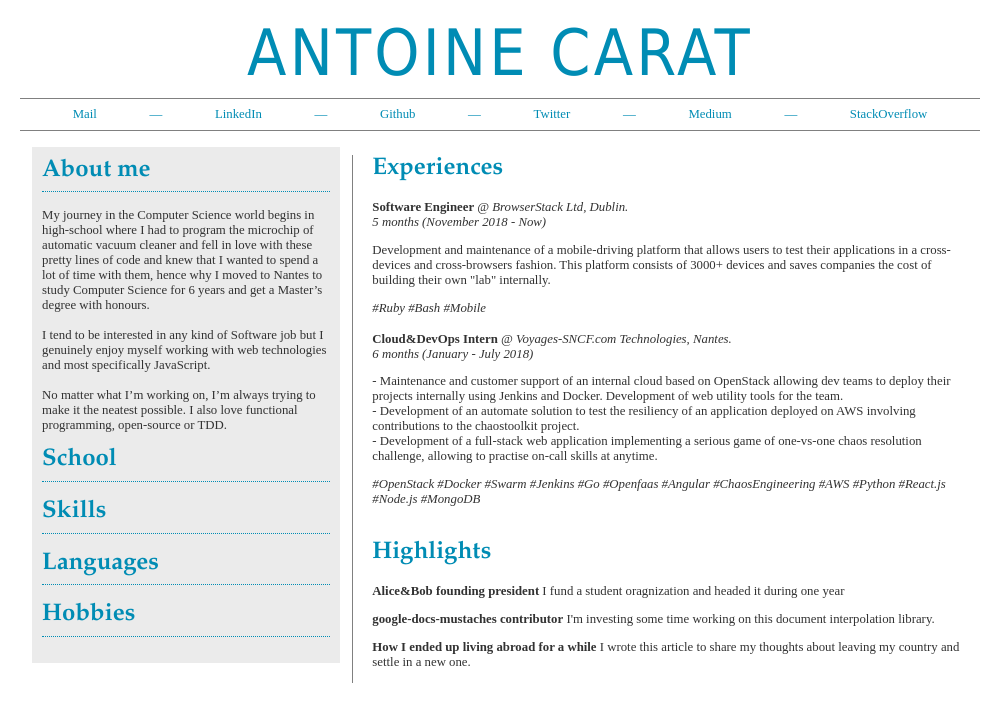
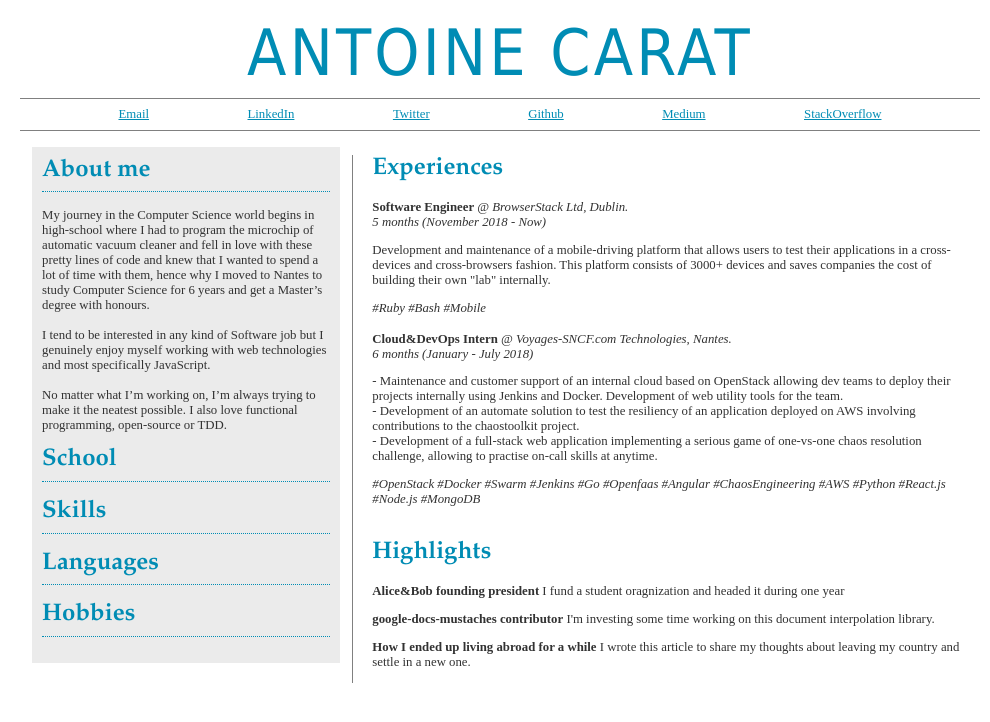
Before and after one commit to antoinecarat/antoinecarat.eu, a Vue app: page / in a window 1280 px wide. Shown: the top 722 px of the page, without its empty margins (140-1130 px from the left). Built offline with nearby package versions, Linux system fonts and the light colour scheme.

Commit message:
Extract header component

```diff
--- a/src/App.vue
+++ b/src/App.vue
@@ -1,19 +1,18 @@
 <template>
   <section class="box">
-    <div class="header" :class="{'active': loaded}">
-      <h1 class="big-title" @click="$router.push('/')">ANTOINE CARAT</h1>
-      <div class="contacts">
-        <span>Mail</span> — <span>LinkedIn</span> — <span>Github</span> — <span>Twitter</span> — <span>Medium</span> — <span>StackOverflow</span>
-      </div>
-    </div>
+    <Header :loaded=this.loaded />
     <router-view></router-view>
   </section>
 </template>
 
 <script>
+import Header from './components/Header/Header.vue'
 
 export default {
   name: 'App',
+  components: {
+    Header
+  },
   data () {
     return {
       loaded: false
@@ -32,45 +31,5 @@ export default {
     justify-content: center;
     align-items: center;
     width: 100%;
-
-    .header {
-      width: 75%;
-      text-align: center;
-      position: relative;
-      top: -25%;
-      opacity: 0;
-      transition: 300ms;
-
-      &.active {
-        top: 0;
-        opacity: 100;
-      }
-
-      .big-title {
-        color: #008cb4;
-        font-family: 'Tahoma', 'Myriad', 'Adora', 'Avenir', 'sans-serif';
-        font-size: 500%;
-        font-weight: 100;
-        letter-spacing: .2rem;
-        margin: 1rem 0 .5rem 0;
-        cursor: pointer;
-        &:hover {
-          color: darken($color: #008cb4, $amount: 5)
-        }
-      }
-
-      .contacts {
-        width: 100%;
-        padding: .5rem 0;
-        color: #008cb4;
-        border-top: 1px solid gray;
-        border-bottom: 1px solid gray;
-
-        display: flex;
-        flex-flow: row wrap;
-        justify-content: space-evenly;
-        align-items: center;
-      }
-    }
   }
 </style>
--- a/src/assets/sass/main.scss
+++ b/src/assets/sass/main.scss
@@ -15,13 +15,12 @@ body {
 }
 
 a, a:visited {
-  margin-top: 1rem;
-  color: black;
+  color: #008cb4;
   text-decoration: underline;
   cursor: pointer;
 
   &:hover {
-    color: $gravegray;
+    color: darken($color: #008cb4, $amount: 10);
   }
 }
 
--- /dev/null
+++ b/src/components/Header/Header.vue
@@ -0,0 +1,70 @@
+<template>
+  <div class="header" :class="{'active': loaded}">
+    <h1 class="big-title" @click="$router.push('/')">ANTOINE CARAT</h1>
+    <div class="contacts">
+      <span class="contact" v-for="link in links" :key="link.name">
+        <a :href="link.link">{{ link.name }}</a>
+      </span>
+      <!-- <span>Mail</span> — <span>LinkedIn</span> — <span>Github</span> — <span>Twitter</span> — <span>Medium</span> — <span>StackOverflow</span> -->
+    </div>
+  </div>
+</template>
+
+<script>
+import headerData from './header.json'
+
+export default {
+  data: function(){
+    return { ...headerData }
+  },
+  props: {
+    loaded: {
+      type: Boolean,
+      default: false
+    }
+  }
+}
+</script>
+
+
+<style lang="scss">
+  .header {
+    width: 75%;
+    text-align: center;
+    position: relative;
+    top: -25%;
+    opacity: 0;
+    transition: 300ms;
+
+    &.active {
+      top: 0;
+      opacity: 100;
+    }
+
+    .big-title {
+      color: #008cb4;
+      font-family: 'Tahoma', 'Myriad', 'Adora', 'Avenir', 'sans-serif';
+      font-size: 500%;
+      font-weight: 100;
+      letter-spacing: .2rem;
+      margin: 1rem 0 .5rem 0;
+      cursor: pointer;
+      &:hover {
+        color: darken($color: #008cb4, $amount: 10)
+      }
+    }
+
+    .contacts {
+      width: 100%;
+      padding: .5rem 0;
+      color: #008cb4;
+      border-top: 1px solid gray;
+      border-bottom: 1px solid gray;
+
+      display: flex;
+      flex-flow: row wrap;
+      justify-content: space-evenly;
+      align-items: center;
+    }
+  }
+</style>
--- /dev/null
+++ b/src/components/Header/header.json
@@ -0,0 +1,10 @@
+{
+  "links": [
+    { "name": "Email", "link": "mailto:antoine.carat@protonmail.com" },
+    { "name": "LinkedIn", "link": "https://www.linkedin.com/in/antoine-carat-138754135/" },
+    { "name": "Twitter", "link": "https://twitter.com/a_carat" },
+    { "name": "Github", "link": "https://github.com/antoinecarat" },
+    { "name": "Medium", "link": "https://medium.com/@antoine.carat" },
+    { "name": "StackOverflow", "link": "https://stackoverflow.com/users/11192017/antoinecarat" }
+  ]
+}
```
